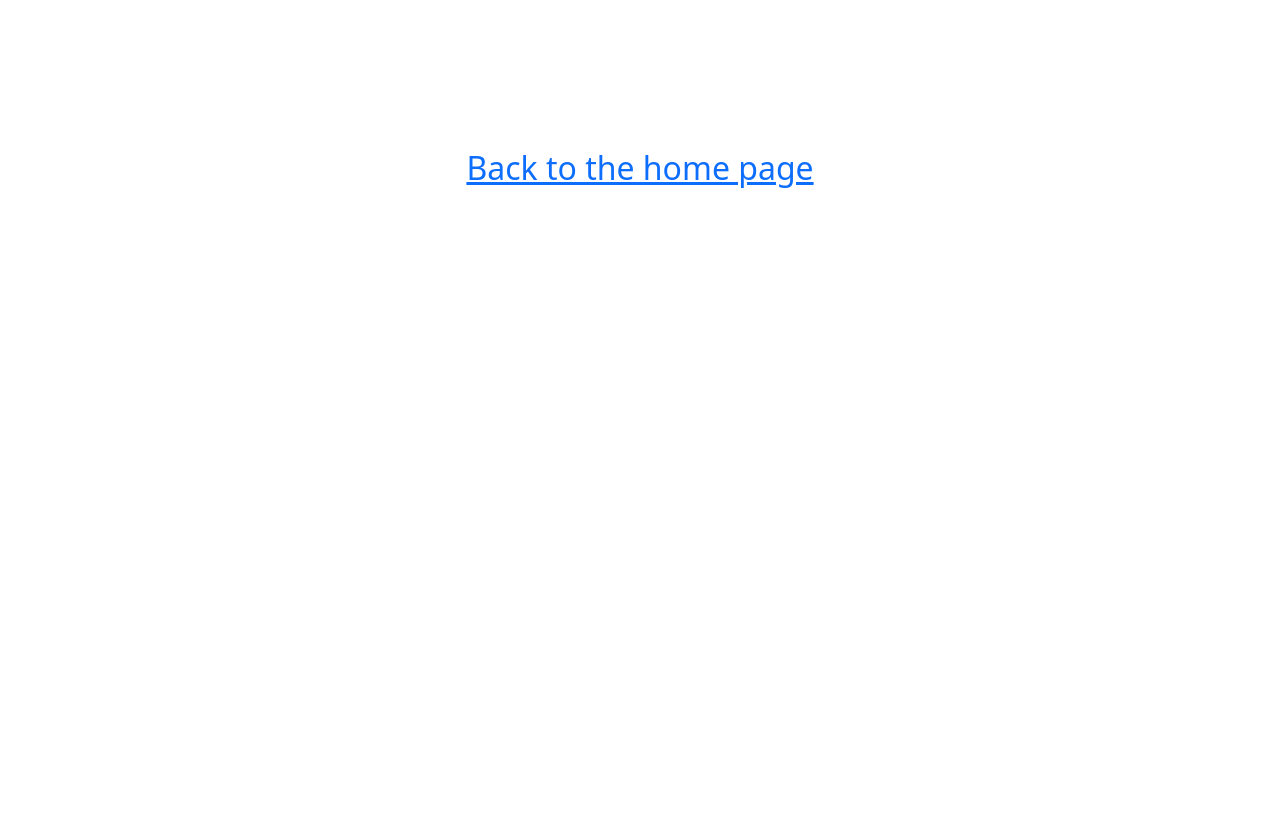
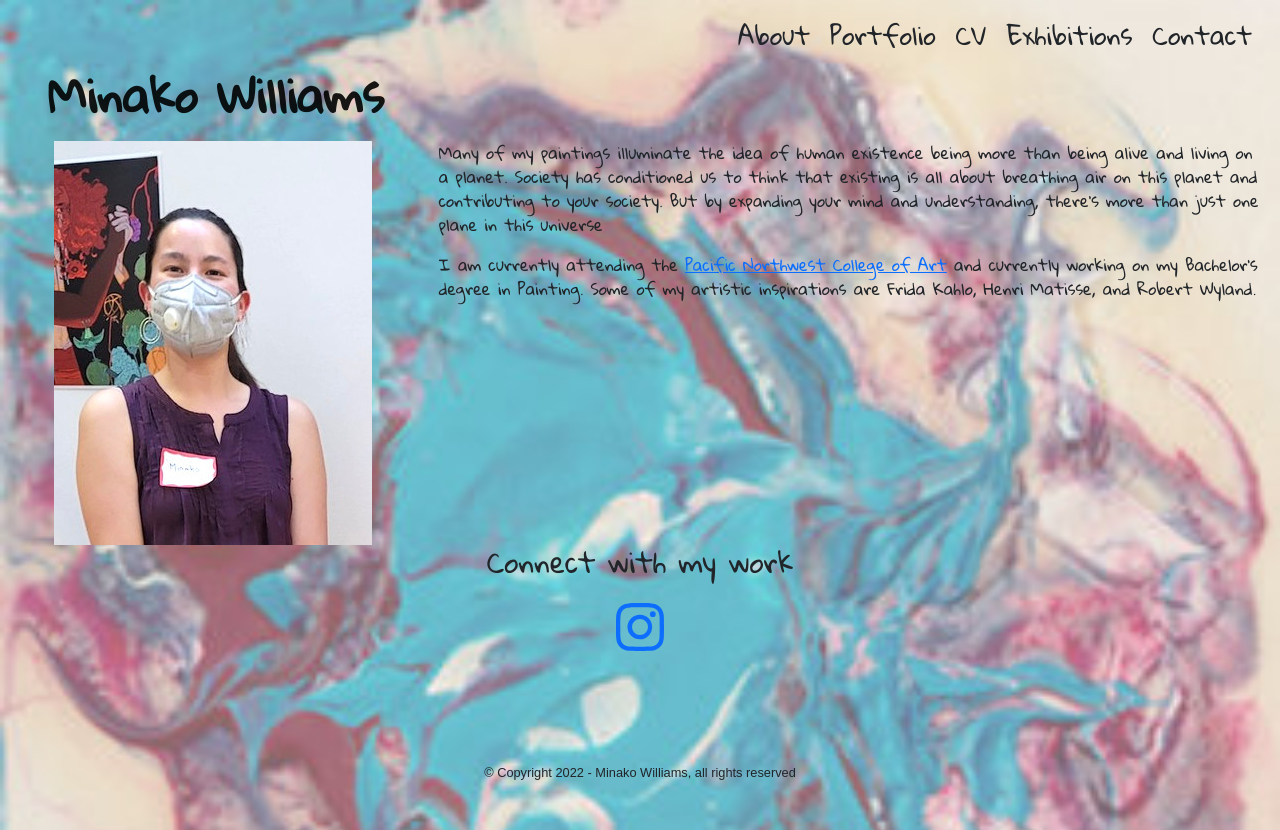
Before and after one commit to minakoiw/GH-Page-source, a Gatsby site: page /about in a window 1280 px wide. Before the commit this address had no page. Before the commit the page ends 800 px from the top, so only its background shows below. Built offline with nearby package versions, Linux system fonts and the light colour scheme; Gatsby itself is replaced by a stand-in of ours.

Commit message:
Stubs for all pages Modified About Page but with old text

```diff
--- a/gatsby-config.js
+++ b/gatsby-config.js
@@ -1,7 +1,7 @@
 module.exports = {
   siteMetadata: {
     title: `Minako Williams`,
-    landingMessage: `What infinite possibilities can me discover or manifest as real as life itself?`,
+    landingMessage: `What infinite possibilities can we discover or manifest as real as life itself?`,
     siteUrl: `https://minakoiw.github.io`
   },
   plugins: [
--- a/src/components/about.js
+++ b/src/components/about.js
@@ -3,23 +3,35 @@ import {
   Row,
   Col
 } from 'react-bootstrap'
+import { StaticImage } from 'gatsby-plugin-image';
 import { InstagramIcon } from './icons';
 
 import './layout.css';
+import {
+  aboutZone,
+  aboutInstagram,
+  socialMedia
+} from './about.module.css';
 
 const About = () => (
-<Row className="about-zone">
-  <Col lg={{ span:8, offset: 2}}>
-    <h1 className='text-center'>About Me</h1>
+<Row className={aboutZone}>
+  <Col sm={12} md={4}>
+    <div className="text-center">
+      <StaticImage src="../images/in-the-gallery.jpg" alt="selfie" />
+    </div>
+  </Col>
+  <Col sm={12} md={8}>
     <p>Many of my paintings illuminate the idea of human existence being more than being alive and
 living on a planet. Society has conditioned us to think that existing is all about breathing air on
 this planet and contributing to your society. But by expanding your mind and understanding,
 there’s more than just one plane in this universe</p>
-    <p>I am currently attending the Pacific Northwest College of Art and currently working
+    <p>I am currently attending the <a href="https://pnca.willamette.edu">Pacific Northwest College of Art</a> and currently working
 on my Bachelor’s degree in Painting. Some of my artistic inspirations are Frida Kahlo, Henri Matisse, and Robert Wyland. </p>
-    <div className="text-center">
+  </Col>
+  <Col md={{ span:10, offset: 1}}>
+    <div id={socialMedia} className="text-center">
       <h3>Connect with my work</h3>
-      <a id="about-Instagram" href="https://instagram.com/minartko"><InstagramIcon scale={3} style={{margin:"2em 0"}}/></a>
+      <a className={aboutInstagram} href="https://instagram.com/minartko"><InstagramIcon scale={3} style={{margin:"2em 0"}}/></a>
     </div>
   </Col>
 </Row>
--- /dev/null
+++ b/src/components/about.module.css
@@ -0,0 +1,11 @@
+.about-zone {
+  padding: 1em;
+}
+
+.about-Instagram {
+  color: black;
+}
+
+#social-media {
+  margin-top: 3em;
+}
--- a/src/components/layout.css
+++ b/src/components/layout.css
@@ -1,6 +1,6 @@
 body {
   font-family: 'Gloria Hallelujah', Arial, Helvetica, sans-serif;
-  background: black url('../images/bold-colors.jpg') center top no-repeat;
+  background: white url('../images/bold-colors.jpg') center top no-repeat;
   background-size: 100%
 }
 
@@ -19,14 +19,14 @@ nav {
 
 .navbar-brand {
   margin: 0 .8em;
-  font-size: 3.5em;
+  font-size: calc(1vw + 1vh + 3vmin);
   padding-top: 1em;
   font-weight:700;
 }
 
 .nav-link {
   margin-left: .8em;
-  font-size: 1.6em;
+  font-size: calc(1vw + 1vh + .5vmin);
 }
 
 .landing-zone {
@@ -40,23 +40,17 @@ nav {
 
 .quote {
   font-family: 'Gloria Hallelujah', Arial, Helvetica, sans-serif;
-  font-size: 2.5em;
-  margin-top: 8em;
+  font-size: calc(1vw + 1vh + 2vmin);
+  margin-top: 40vh;
   text-shadow: 2px 2px rgba(255, 255, 255, 0.5), -2px -2px rgba(255, 255, 255, 0.5);
-}
-
-.about-zone {
-  background-color: black;
-  color: white;
-  min-height: 300px;
-  padding: 1em;
-}
-
-#about-Instagram {
-  color: white
 }
 
 .framed-artwork {
   background-color: white;
   border: 1em solid black;
 }
+
+footer {
+  font-family: Arial, Helvetica, sans-serif;
+  font-size: 0.8em;
+}
--- a/src/components/layout.js
+++ b/src/components/layout.js
@@ -22,7 +22,7 @@ const Layout = ({ children }) => {
     <div>
       <Navbar>
         <Container fluid>
-          <Navbar.Brand href="/home">{data.site.siteMetadata.title}</Navbar.Brand>
+          <Navbar.Brand href="/">{data.site.siteMetadata.title}</Navbar.Brand>
           <Navbar.Toggle />
           <Navbar.Collapse className="justify-content-end">
             <Nav.Link href="/about">
--- /dev/null
+++ b/src/pages/about.js
@@ -0,0 +1,20 @@
+import * as React from 'react'
+import Layout from '../components/layout'
+import About from '../components/about';
+import "../components/layout.css"
+
+const AboutPage = () => {
+  return (
+    <Layout>
+      <About />
+    </Layout>
+  )
+}
+
+export const Head = () => {
+  return (
+    <title>Porfolio of Minako Williams, painter</title>
+  )
+}
+
+export default AboutPage
```
Also changed, not shown: src/components/landing.js (+0 -7 lines), src/pages/contact.js (added, +12 -0 lines), src/pages/cv.js (added, +12 -0 lines), src/pages/exhibitions.js (added, +12 -0 lines), src/images/in-the-gallery.jpg (added).
